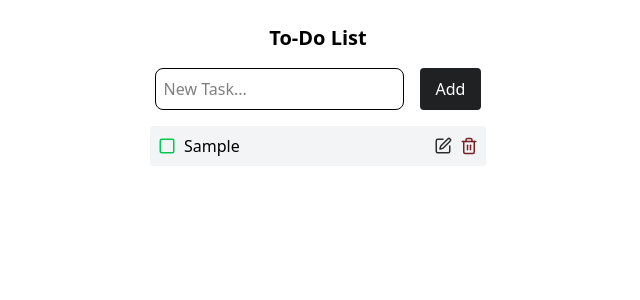
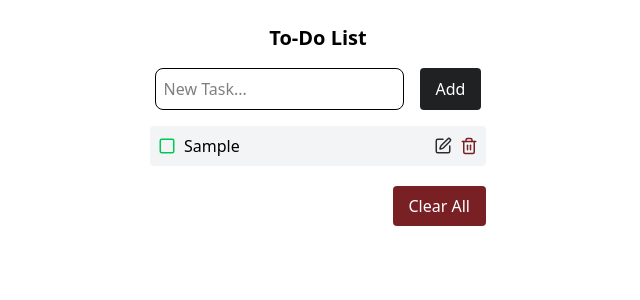
Before and after one commit to STzelas/todo-app, a React (Vite) app: page / in a window 1280 px wide. Both pictures are taken after typing "Sample" into the empty fields and a click on the button "Add". Shown: the top 300 px of the page, without its empty margins (322-962 px from the left). Built offline with nearby package versions, Linux system fonts and the light colour scheme.

Commit message:
feat: new button with new action added to remove all todos

```diff
--- a/src/components/Todo.tsx
+++ b/src/components/Todo.tsx
@@ -30,6 +30,8 @@ const todoReducer = (state: TodoProps[], action: Action): TodoProps[] => {
         todo => todo.id === action.payload ?
           {...todo, completed: !todo.completed } : todo
       )
+    case "CLEAR_ALL":
+      return [];
     default:
       return state;
   }
@@ -38,7 +40,9 @@ const todoReducer = (state: TodoProps[], action: Action): TodoProps[] => {
 const Todo = () => {
   const [todos, dispatch] = useReducer(todoReducer, getInitialTodos());  // εδώ βάζουμε optionally μια function που κανει κάτι που θέλουμε εμείς
 
-
+  const handleClearAll = () => {
+    dispatch({type: "CLEAR_ALL"});
+  }
 
   useEffect(() => {
     localStorage.setItem("todos", JSON.stringify(todos));
@@ -50,6 +54,15 @@ const Todo = () => {
         <h1 className={"text-center text-xl font-semibold"}>To-Do List</h1>
         <TodoForm dispatch={dispatch} />
         <TodoList todos ={todos} dispatch={dispatch}/>
+
+        { todos.length > 0 ?
+          <div className="text-end mt-4">
+            <button
+              className={"py-2 px-4 bg-cf-dark-red text-white rounded mt-1"}
+              onClick={handleClearAll}>
+              Clear All
+            </button>
+          </div> : null }
       </div>
     </>
   )
```
